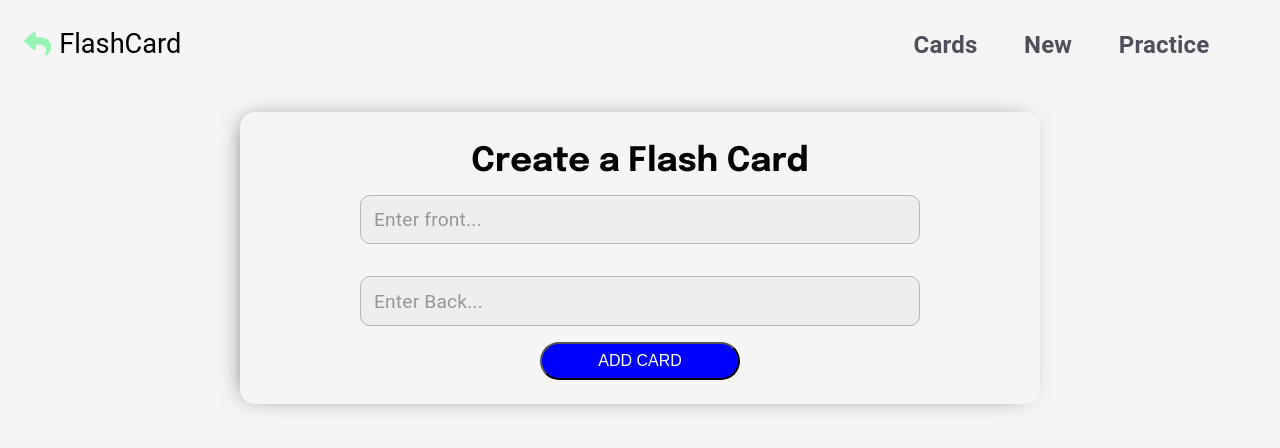
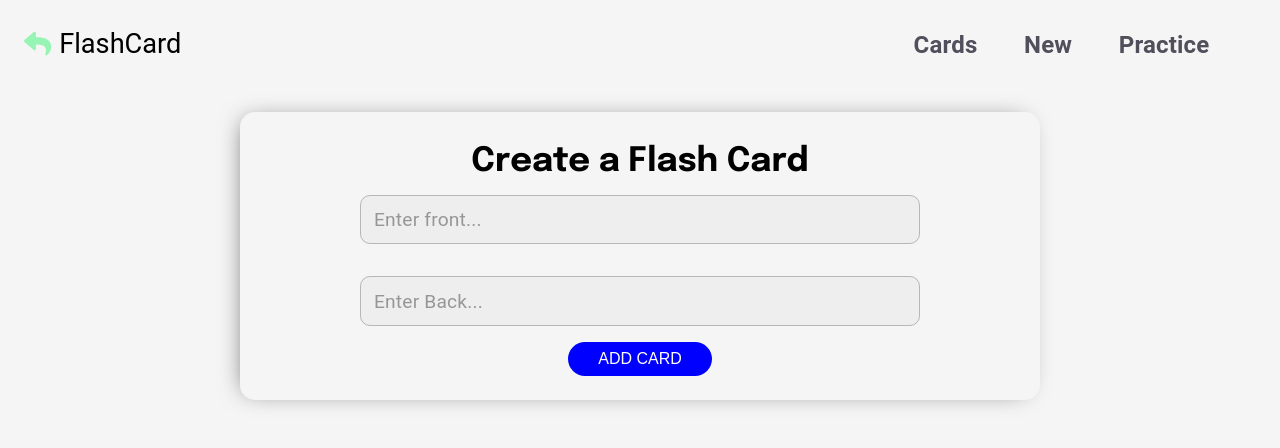
Before and after one commit to ay19b/Flash, a React (Create React App) app: page /edit in a window 1280 px wide. Shown: the top 448 px of the page. Built offline with nearby package versions, Linux system fonts and the light colour scheme.

Commit message:
Update edit.css

```diff
--- a/src/component/new/edit.css
+++ b/src/component/new/edit.css
@@ -63,15 +63,16 @@
     width: 25%;
 }
 .edit button{
-    color: white;
+    color: #fff;
     border-radius: 20px;
-    width: 25%;
-    background-color: blue;
+    width: 18%;
+    background-color: #00f;
     cursor: pointer;
     margin-bottom: 3%;
     padding: 8px;
-    font-size: 0.9rem;
+    font-size: .9rem;
     outline: none;
+    border: none;
 }
 
 .edit button:hover{
```
Lines whose indentation alone changed are shown as unchanged.
